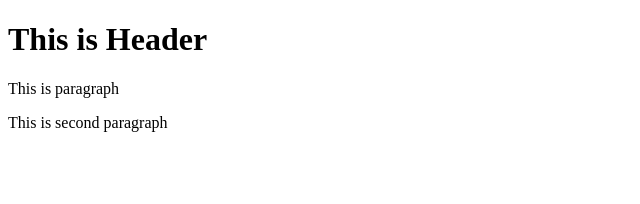
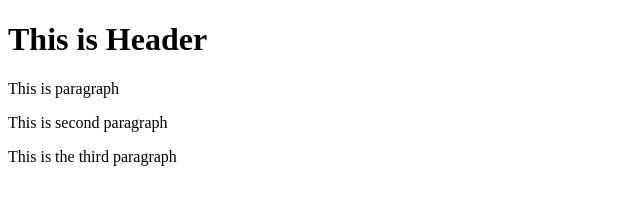
Before and after one commit to Rajkumar1902/GitTest, a website: page index.html in a window 1280 px wide. Shown: the whole page, without its empty margins (0-640 px from the left). Drawn offline with Linux system fonts and the light colour scheme.

Commit message:
fourth commit

```diff
--- a/index.html
+++ b/index.html
@@ -5,5 +5,6 @@
         <h1>This is Header</h1>
         <p>This is paragraph</p>
         <p>This is second paragraph</p>
+        <p>This is the third paragraph</p>
     </body>
 </html>
```
Also changed, not shown: package.json (added, +24 -0 lines), 2 other files.
